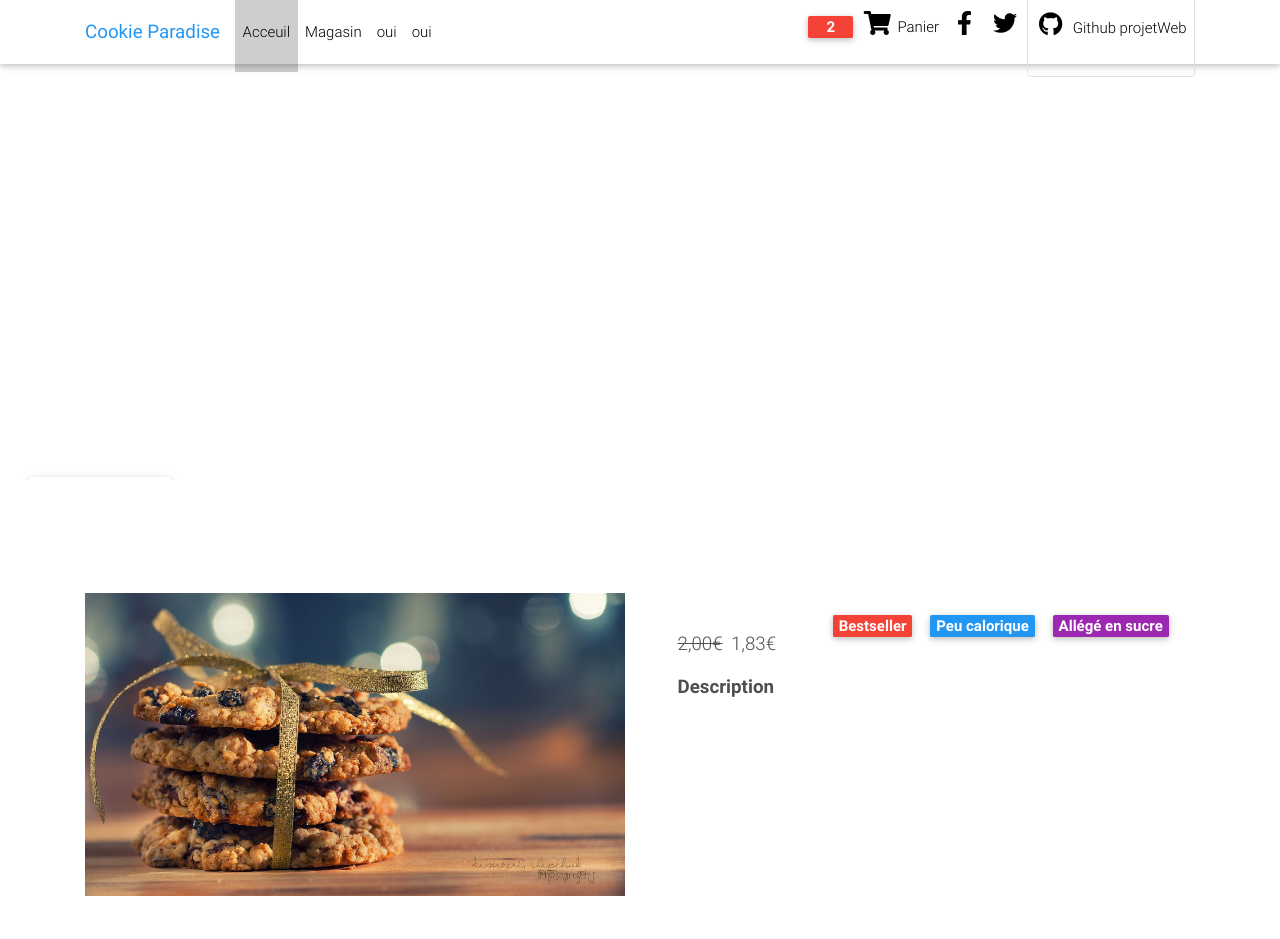
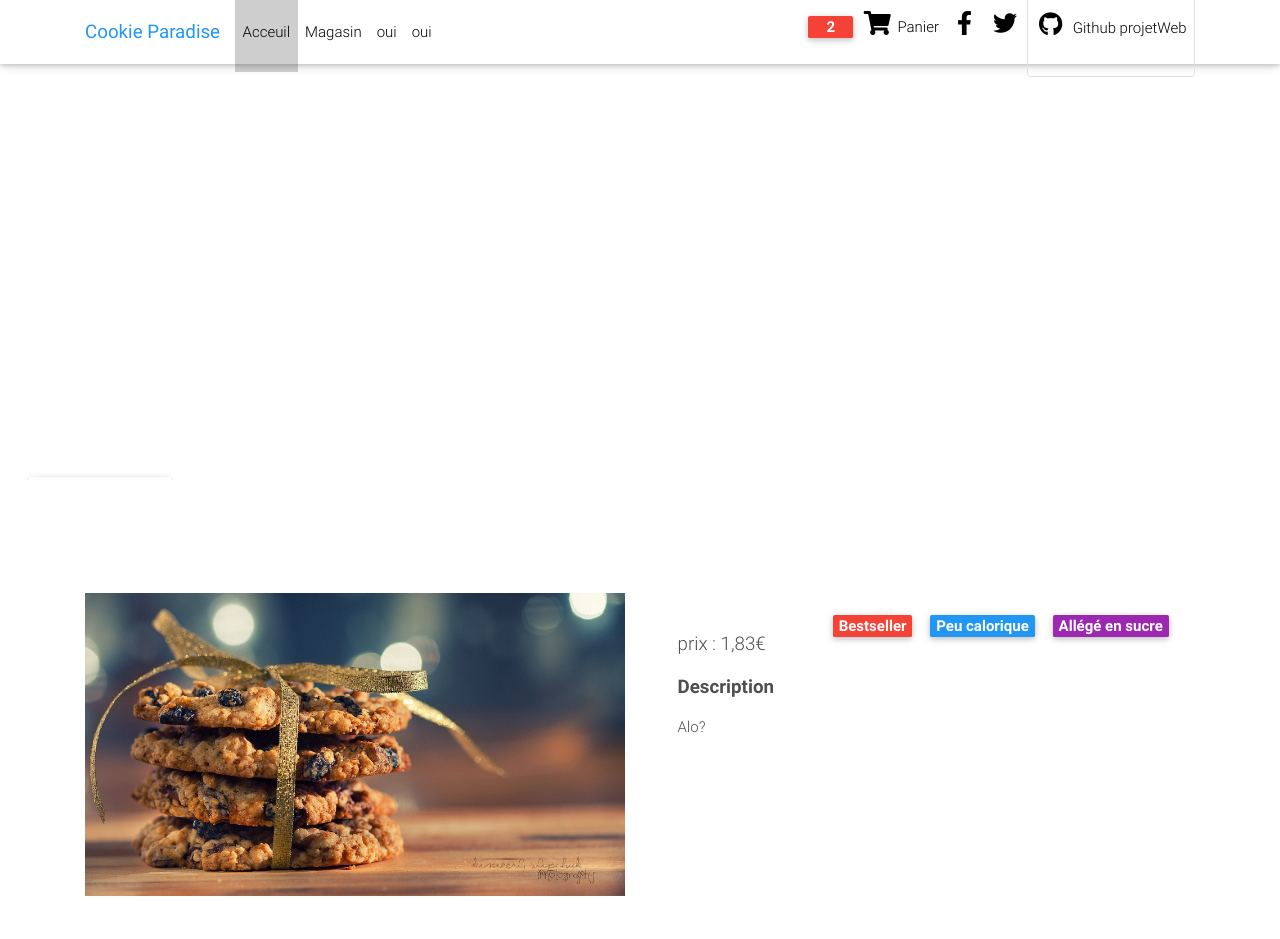
Before and after one commit to Damien-Senechal/projetwebA2, a PHP site: page /template/home-page.php in a window 1280 px wide. Shown: the top 939 px of the page. Run offline with PHP 8.4, Linux system fonts and the light colour scheme; some libraries are stand-ins or nearby versions.

Commit message:
changement des pages en php

```diff
--- /dev/null
+++ b/template/detail.php
@@ -0,0 +1,3 @@
+<?php
+	echo "alo?";
+?>
--- a/template/home-page.php
+++ b/template/home-page.php
@@ -249,11 +249,11 @@
     <!--Controls-->
     <a class="carousel-control-prev" href="#carousel-example-1z" role="button" data-slide="prev">
       <span class="carousel-control-prev-icon" aria-hidden="true"></span>
-      <span class="sr-only">Previous</span>
+      <span class="sr-only">Précédente</span>
     </a>
     <a class="carousel-control-next" href="#carousel-example-1z" role="button" data-slide="next">
       <span class="carousel-control-next-icon" aria-hidden="true"></span>
-      <span class="sr-only">Next</span>
+      <span class="sr-only">Suivante</span>
     </a>
     <!--/.Controls-->
 
@@ -294,15 +294,11 @@
             </div>
 
             <p class="lead">
-              <span class="mr-1">
-                <del>2,00€</del>
-              </span>
-              <span>1,83€</span>
+              <span>prix : 1,83€</span>
             </p>
 
             <p class="lead font-weight-bold">Description</p>
-
-            <p></p>
+            <p>Alo?</p>
 
 
 
```
Also changed, not shown: template/checkout-page.php (renamed from template/checkout-page.html), template/magasin-page.php (renamed from template/magasin-page.html), template/product-page.php (renamed from template/product-page.html), 1 other file.
